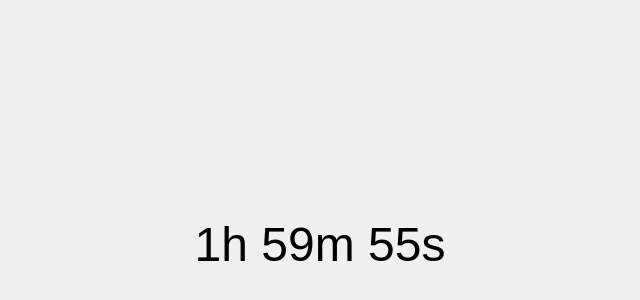
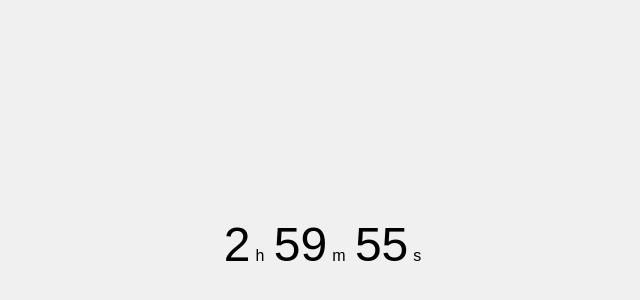
Before and after one commit to WilliamsCastillo/Contador_Regresivo, a plain HTML site: page index.html in a window 1280 px wide. Shown: the part 156-456 px from the top of the page, without its empty margins (320-960 px from the left). Drawn offline with Linux system fonts and the light colour scheme.

Commit message:
Update index.html

```diff
--- a/index.html
+++ b/index.html
@@ -1,3 +1,4 @@
+<!DOCTYPE html>
 <html lang="es">
 <head>
     <meta charset="UTF-8">
@@ -12,13 +13,18 @@
             margin: 0;
             background-color: #f0f0f0;
         }
-        #contador {
+        .contador-item {
             font-size: 48px;
+            margin: 0 5px;
         }
     </style>
 </head>
 <body>
-    <div id="contador"></div>
+    <div id="contador">
+        <span id="horas" class="contador-item">0</span>h
+        <span id="minutos" class="contador-item">0</span>m
+        <span id="segundos" class="contador-item">0</span>s
+    </div>
     <script>
         function iniciarContador(horas) {
             var cuentaAtras = new Date().getTime() + horas * 60 * 60 * 1000;
@@ -26,21 +32,23 @@
                 var ahora = new Date().getTime();
                 var distancia = cuentaAtras - ahora;
 
-                var h = Math.floor((distancia % (1000 * 60 * 60 * 24)) / (1000 * 60 * 60));
-                var m = Math.floor((distancia % (1000 * 60 * 60)) / (1000 * 60));
-                var s = Math.floor((distancia % (1000 * 60)) / 1000);
+                var horas = Math.floor((distancia % (1000 * 60 * 60 * 24)) / (1000 * 60 * 60));
+                var minutos = Math.floor((distancia % (1000 * 60 * 60)) / (1000 * 60));
+                var segundos = Math.floor((distancia % (1000 * 60)) / 1000);
 
-                document.getElementById("contador").innerHTML = h + "h " + m + "m " + s + "s";
+                document.getElementById("horas").innerText = horas;
+                document.getElementById("minutos").innerText = minutos;
+                document.getElementById("segundos").innerText = segundos;
 
                 if (distancia < 0) {
                     clearInterval(x);
-                    document.getElementById("contador").innerHTML = "¡Tiempo terminado!";
+                    document.getElementById("contador").innerHTML = "<span class='contador-item'>¡Tiempo terminado!</span>";
                 }
             }, 1000);
         }
 
         // Modifica la cantidad de horas aquí
-        iniciarContador(2);
+        iniciarContador(3);
     </script>
 </body>
 </html>
```
